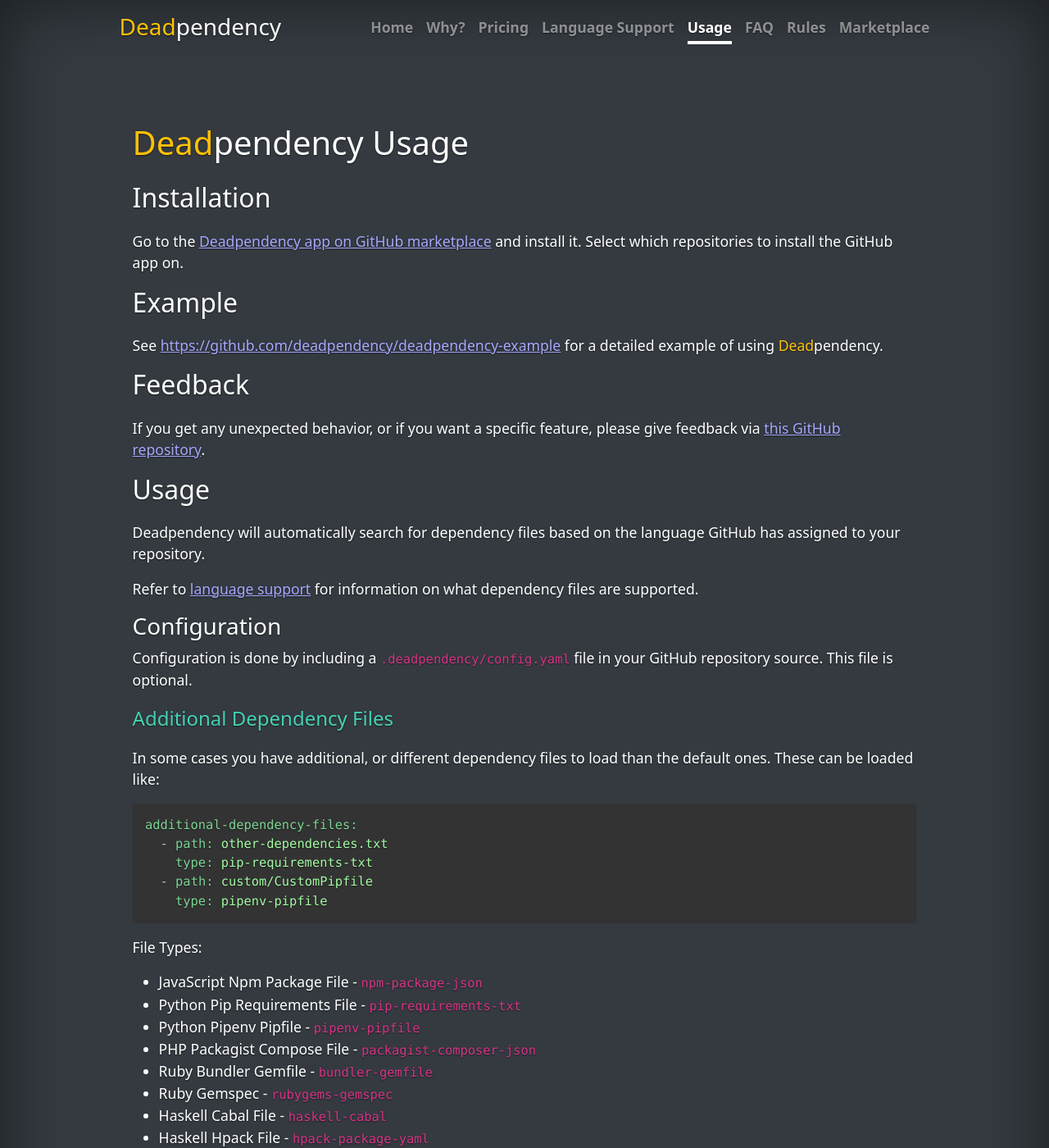
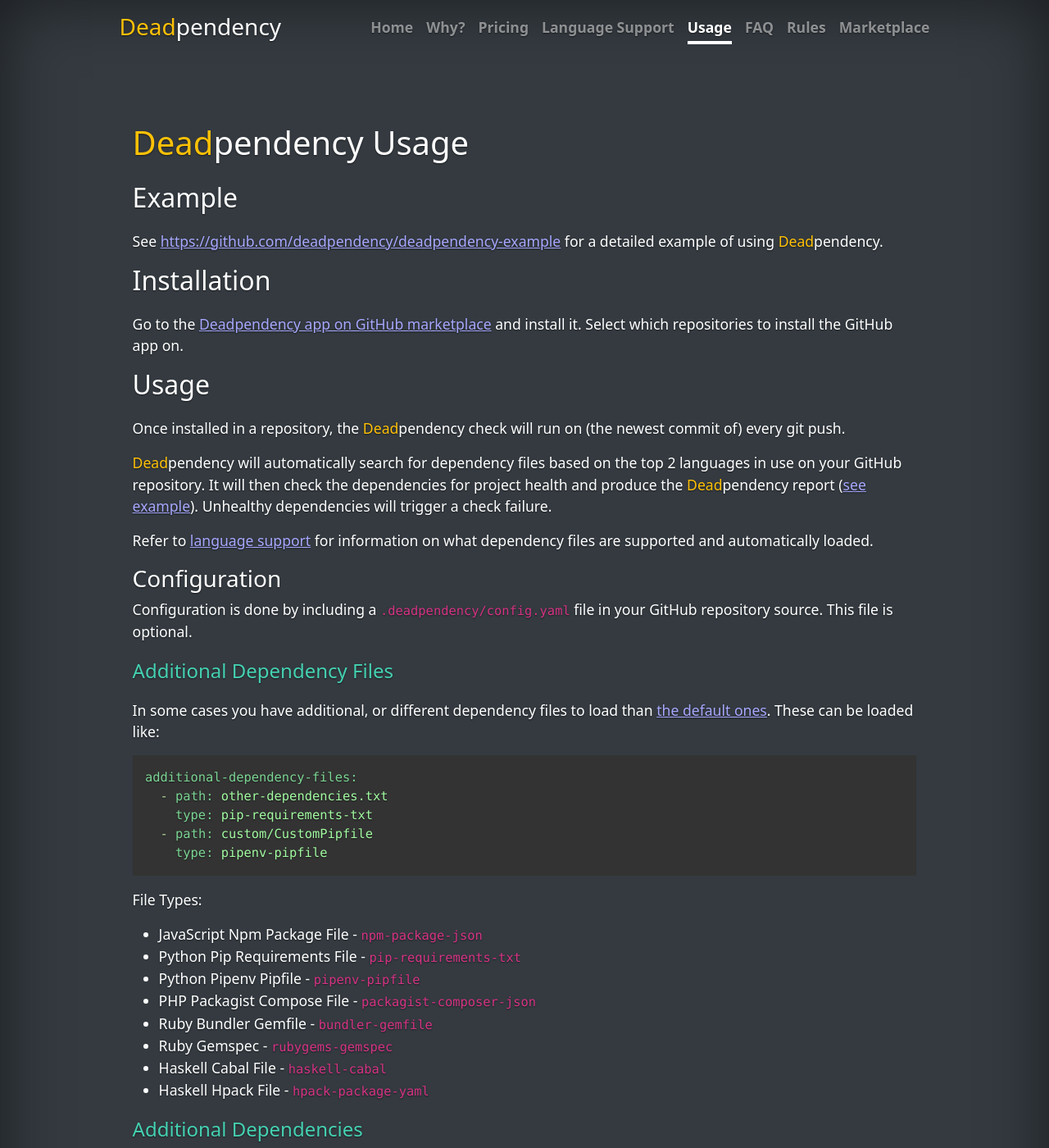
Before and after one commit to deadpendency/deadpendency.github.io, a Jekyll site: the page built from usage.html, in a window 1280 px wide and 1400 px high. Shown: the whole window at 82% size. Built offline with Jekyll 4.4.1, drawn with Linux system fonts in a browser that asks for light colours; nearby versions of some CDN libraries; some of the changed text lies outside the part shown.

Commit message:
Clean up usage page a bit

```diff
--- a/usage.html
+++ b/usage.html
@@ -8,25 +8,23 @@
 <div class="faq-page">
 <h1 class="mb-4"><span class="text-warning">Dead</span><span class="text-white">pendency</span> Usage</h1>
 
+<h2>Example</h2>
+
+<p>See <a href="https://github.com/deadpendency/deadpendency-example" target="_blank" rel="noopener">https://github.com/deadpendency/deadpendency-example</a> for a detailed example of using <span class="text-warning">Dead</span><span class="text-white">pendency</span>.</p>
+
 <h2>Installation</h2>
 
 <p>
   Go to the <a href="https://github.com/marketplace/deadpendency" target="_blank" rel="noopener">Deadpendency app on GitHub marketplace</a> and install it. Select which repositories to install the GitHub app on.
 </p>
 
-<h2>Example</h2>
-
-<p>See <a href="https://github.com/deadpendency/deadpendency-example" target="_blank" rel="noopener">https://github.com/deadpendency/deadpendency-example</a> for a detailed example of using <span class="text-warning">Dead</span><span class="text-white">pendency</span>.</p>
-
-<h2>Feedback</h2>
-
-<p>If you get any unexpected behavior, or if you want a specific feature, please give feedback via <a href="https://github.com/deadpendency/deadpendency/issues" target="_blank" rel="noopener">this GitHub repository</a>.</p>
-
 <h2>Usage</h2>
 
-<p>Deadpendency will automatically search for dependency files based on the language GitHub has assigned to your repository.</p>
+<p>Once installed in a repository, the <span class="text-warning">Dead</span><span class="text-white">pendency</span> check will run on (the newest commit of) every git push.</p>
 
-<p>Refer to <a href="/language-support">language support</a> for information on what dependency files are supported.</p>
+<p><span class="text-warning">Dead</span><span class="text-white">pendency</span> will automatically search for dependency files based on the top 2 languages in use on your GitHub repository. It will then check the dependencies for project health and produce the <span class="text-warning">Dead</span><span class="text-white">pendency</span> report (<a href="https://github.com/deadpendency/deadpendency-example/pull/1/checks" target="_blank" rel="noopener">see example</a>). Unhealthy dependencies will trigger a check failure.</p>
+
+<p>Refer to <a href="/language-support">language support</a> for information on what dependency files are supported and automatically loaded.</p>
 
 <h3>Configuration</h3>
 
@@ -37,7 +35,7 @@
 <h4 id="additional-dependency-files">Additional Dependency Files</h4>
 
 <p>
-  In some cases you have additional, or different dependency files to load than the default ones. These can be loaded like:
+  In some cases you have additional, or different dependency files to load than <a href="/language-support">the default ones</a>. These can be loaded like:
 </p>
 
 <pre><code class="language-yaml">additional-dependency-files:
@@ -66,11 +64,32 @@
 
 <pre><code class="language-yaml">additional-deps:
   javascript:
+    # additional deps found in the package registry
     - react
     - react-dom
+
+    # direct repository dependencies
+    - repo: jquery/jquery
+    # name can be included so Deadpendency can load the package details in the registry
     - name: random-on-github
       repo: some-org/super-random
+
+  # unsupported languages can still have additional repository dependencies
+  cool-lang:
+  - name: cool-dep
+    repo: cool/dep
+
 </code></pre>
+
+<p>Language Keywords:
+  <ul>
+    <li><code>javascript</code></li>
+    <li><code>php</code></li>
+    <li><code>python</code></li>
+    <li><code>ruby</code></li>
+    <li><code>haskell</code></li>
+  </ul>
+</p>
 
 <h4 id="ignore-dependencies">Ignore Dependencies</h4>
 
```
Also changed, not shown: other parts of usage.html (+4 -0 lines).
